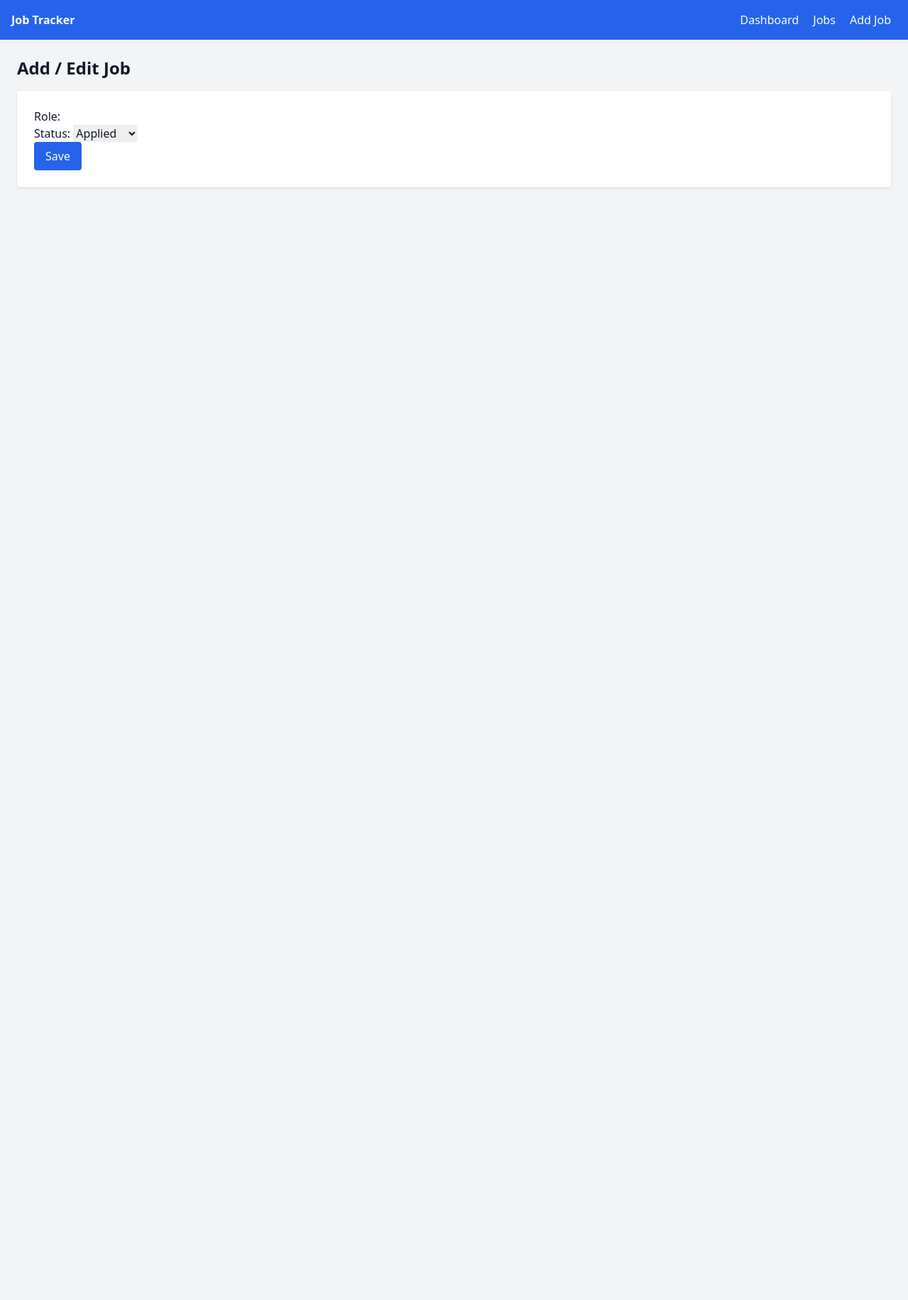
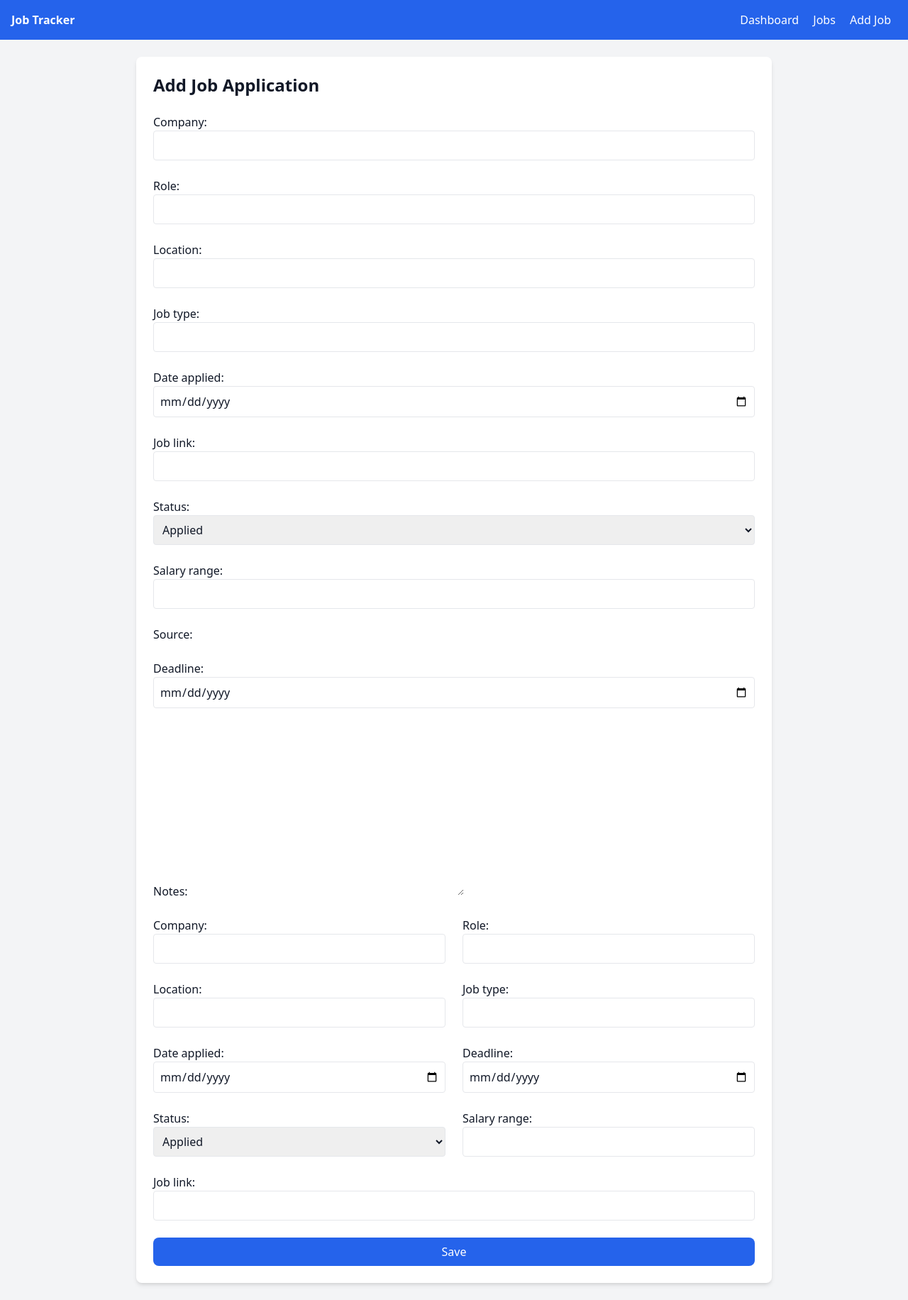
Before and after one commit to jagriti-12/job_tracker, a Django app: template tracker/templates/tracker/job_form.html in a window 1280 px wide. Shown: the whole page at 71% size. Before the commit the page ends 265 px from the top, so only its background shows below. Run offline with Django 5.2, Linux system fonts and the light colour scheme; the template is opened without the code that fills it: values that come from a table or form of the project are taken from there, others are empty; some libraries are stand-ins or nearby versions.

Commit message:
Dashboard and Form SetUp

```diff
--- a/job_tracker/settings.py
+++ b/job_tracker/settings.py
@@ -38,6 +38,7 @@ INSTALLED_APPS = [
     'django.contrib.messages',
     'django.contrib.staticfiles',
     'tracker',
+    "widget_tweaks",
 ]
 
 MIDDLEWARE = [
--- a/tracker/forms.py
+++ b/tracker/forms.py
@@ -1,17 +1,36 @@
-# tracker/forms.py
 from django import forms
 from .models import JobApplication
 
 class JobApplicationForm(forms.ModelForm):
     class Meta:
         model = JobApplication
-        fields = ['company_name', 'role', 'application_date', 'status']
+        fields = '__all__'
         widgets = {
-            'application_date': forms.DateInput(attrs={'type': 'date'}),
-            'status': forms.Select(choices=[
-                ('Applied', 'Applied'),
-                ('Interview', 'Interview'),
-                ('Offer', 'Offer'),
-                ('Rejected', 'Rejected'),
-            ])
+            'date_applied': forms.DateInput(
+                attrs={'type': 'date', 'class': 'border rounded p-2 w-full'}
+            ),
+            'deadline': forms.DateInput(
+                attrs={'type': 'date', 'class': 'border rounded p-2 w-full'}
+            ),
+            'status': forms.Select(
+                attrs={'class': 'border rounded p-2 w-full'}
+            ),
+            'company': forms.TextInput(
+                attrs={'class': 'border rounded p-2 w-full'}
+            ),
+            'role': forms.TextInput(
+                attrs={'class': 'border rounded p-2 w-full'}
+            ),
+            'location': forms.TextInput(
+                attrs={'class': 'border rounded p-2 w-full'}
+            ),
+            'job_type': forms.TextInput(
+                attrs={'class': 'border rounded p-2 w-full'}
+            ),
+            'job_link': forms.URLInput(
+                attrs={'class': 'border rounded p-2 w-full'}
+            ),
+            'salary_range': forms.TextInput(
+                attrs={'class': 'border rounded p-2 w-full'}
+            ),
         }
--- a/tracker/templates/tracker/job_form.html
+++ b/tracker/templates/tracker/job_form.html
@@ -1,11 +1,74 @@
-{% extends 'tracker/base.html' %}
+{% extends "tracker/base.html" %}
+{% load widget_tweaks %}
 
 {% block content %}
-<h1 class="text-2xl font-bold mb-4">Add / Edit Job</h1>
+<div class="max-w-4xl mx-auto bg-white shadow-md rounded-lg p-6">
+  <h2 class="text-2xl font-semibold mb-6">Add Job Application</h2>
 
-<form method="post" class="bg-white p-6 shadow rounded">
-  {% csrf_token %}
-  {{ form.as_p }}
-  <button type="submit" class="bg-blue-600 text-white px-4 py-2 rounded">Save</button>
-</form>
+  <form method="post" class="space-y-6">
+    {% csrf_token %}
+    {{ form.as_p }}
+    <!-- Row 1 -->
+    <div class="grid grid-cols-1 md:grid-cols-2 gap-6">
+      <div>
+        {{ form.company.label_tag }}
+        {{ form.company }}
+      </div>
+      <div>
+        {{ form.role.label_tag }}
+        {{ form.role }}
+      </div>
+    </div>
+
+    <!-- Row 2 -->
+    <div class="grid grid-cols-1 md:grid-cols-2 gap-6">
+      <div>
+        {{ form.location.label_tag }}
+        {{ form.location }}
+      </div>
+      <div>
+        {{ form.job_type.label_tag }}
+        {{ form.job_type }}
+      </div>
+    </div>
+
+    <!-- Row 3 -->
+    <div class="grid grid-cols-1 md:grid-cols-2 gap-6">
+      <div>
+        {{ form.date_applied.label_tag }}
+        {{ form.date_applied }}
+      </div>
+      <div>
+        {{ form.deadline.label_tag }}
+        {{ form.deadline }}
+      </div>
+    </div>
+
+    <!-- Row 4 -->
+    <div class="grid grid-cols-1 md:grid-cols-2 gap-6">
+      <div>
+        {{ form.status.label_tag }}
+        {{ form.status }}
+      </div>
+      <div>
+        {{ form.salary_range.label_tag }}
+        {{ form.salary_range }}
+      </div>
+    </div>
+
+    <!-- Row 5 -->
+    <div>
+      {{ form.job_link.label_tag }}
+      {{ form.job_link }}
+    </div>
+
+    <!-- Submit -->
+    <div>
+      <button type="submit"
+              class="w-full bg-blue-600 text-white py-2 px-4 rounded-lg hover:bg-blue-700">
+        Save
+      </button>
+    </div>
+  </form>
+</div>
 {% endblock %}
--- a/tracker/urls.py
+++ b/tracker/urls.py
@@ -3,7 +3,8 @@ from . import views
 
 urlpatterns = [
     path('', views.dashboard, name='dashboard'),
-    path('jobs/', views.job_list, name='job_list'),
+    path('', views.job_list, name='job_list'),
+    path('job/create/', views.job_create, name='job_create'),
     path('jobs/add/', views.job_create, name='job_create'),
     path('jobs/<int:pk>/edit/', views.job_edit, name='job_edit'),
     path('jobs/<int:pk>/delete/', views.job_delete, name='job_delete'),
--- a/tracker/views.py
+++ b/tracker/views.py
@@ -30,7 +30,7 @@ def dashboard(request):
 
 # List all jobs
 def job_list(request):
-    jobs = JobApplication.objects.all().order_by('-date_applied')
+    jobs = JobApplication.objects.all().order_by('-date_applied') #Newest First
     return render(request, 'tracker/job_list.html', {'jobs': jobs})
 
 # Add new job
```
Also changed, not shown: tracker/templates/tracker/dashboard.html (+33 -15 lines), tracker/templates/tracker/job_confirm_delete.html (+26 -8 lines), tracker/templates/tracker/job_list.html (+43 -20 lines).
